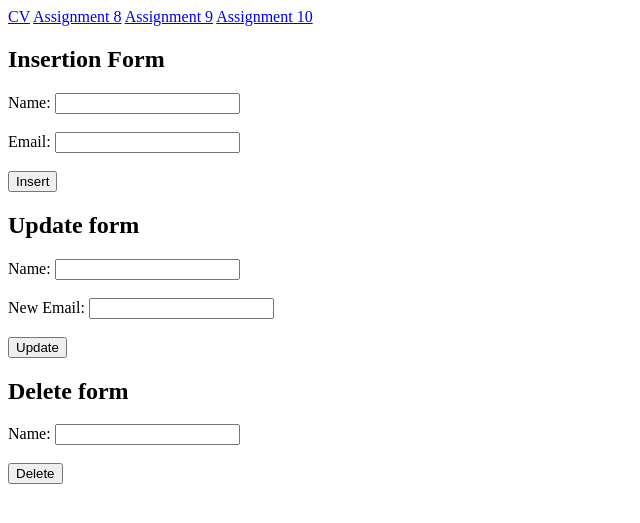
After one commit to sapirshm/SapirArseniWeb, a Flask app: page /assignment10 in a window 1280 px wide. The commit adds this page. Shown: the top 523 px of the page, without its empty margins (0-640 px from the left). Run offline with Flask 2, Linux system fonts and the light colour scheme.

Commit message:
Assignment10

```diff
--- a/flaskProject2/app.py
+++ b/flaskProject2/app.py
@@ -1,8 +1,8 @@
-from flask import Flask, redirect, url_for, render_template, request,session
-
+from flask import Flask, redirect, url_for, render_template, request,session,Blueprint
+from interact_with_DB import interact_db
 
 app = Flask(__name__)
-app.secret_key='123'
+app.secret_key = '123'
 
 users = {'user1': {'name': 'Yossi', 'email': 'yo@gmail.com'},
          'user2': {'name': 'Sapir', 'email': 'sapir@gmail.com'},
@@ -51,3 +51,58 @@ def assignment9_page():
 def logout_func():
     session['username'] = ''
     return render_template('assignment9.html')
+
+
+alert_change = ""
+
+assignment10 = Blueprint('assignment10', __name__, static_folder='static', static_url_path='/', template_folder='templates')
+
+@app.route("/assignment10", methods=['GET', 'POST'])
+def assignment10_page():
+    global  alert_change
+    alert_change = ""
+    return render_template('assignment10.html')
+
+
+app.register_blueprint(assignment10)
+
+# insert
+@app.route('/insert_user', methods=['POST'])
+def insert_user_func():
+    name = request.form['name']
+    email = request.form['email']
+    query = "INSERT INTO users(name, email) VALUES ('%s', '%s')" % (name, email)
+    interact_db(query=query, query_type='commit')
+    global  alert_change
+    alert_change = "The user "+name+" is inserted"
+    return redirect('/user_list')
+
+# update
+@app.route('/update_user', methods=['POST'])
+def update_user_func():
+    name = request.form['name']
+    new_email = request.form['new_email']
+    query = "update users set email = '%s' where name = '%s'" % (new_email, name)
+    interact_db(query=query, query_type='commit')
+    global alert_change
+    alert_change = "The email of the user "+name+" is updated"
+    return redirect('/user_list')
+
+# delete
+@app.route('/delete_user', methods=['POST'])
+def delete_user_func():
+    name = request.form['name']
+    query = "DELETE FROM users WHERE name='%s'" % name
+    interact_db(query, query_type='commit')
+    global  alert_change
+    alert_change = "The user "+name+" was deleted"
+    return redirect('/user_list')
+
+# display
+@app.route('/user_list')
+def user_list_func():
+    query = "select * from users"
+    query_result = interact_db(query=query, query_type='fetch')
+    return render_template('assignment10.html', user_list=query_result,  alert_change= alert_change)
+if __name__ == '__main__':
+    app.run(debug=True)
--- /dev/null
+++ b/flaskProject2/templates/assignment10.html
@@ -0,0 +1,42 @@
+<!DOCTYPE html>
+<html lang="en">
+<head>
+    <meta charset="UTF-8">
+    <title>Assignment 10</title>
+</head>
+<body>
+  {% include('menu.html') %}
+<h2> Insertion Form </h2>
+<form action="/insert_user" method="POST">
+        Name: <input name="name" type="text">  <br><br>
+        Email: <input name="email" type="email"><br><br>
+        <input type="submit" name ="submit" value ="Insert">
+    </form>
+
+<h2>Update form</h2>
+    <form action="/update_user" method="POST">
+        Name: <input name="name" type="text"> <br><br>
+        New Email: <input name="new_email" type="email"> <br><br>
+        <input type="submit" value="Update">
+    </form>
+        <h2>Delete form</h2>
+        <form action="/delete_user" method="POST">
+            Name: <input name="name" type="text"> <br><br>
+            <input type="submit" value="Delete">
+        </form>
+
+{% if user_list %}
+            <h2>User List:</h2>
+            <ul>
+                {% for user in user_list %}
+                <li>
+                    <b>Name:</b> {{ user.name }}, <b>Email:</b> {{ user.email }}
+                </li>
+                {% endfor %}
+            </ul>
+
+        <p>{{ alert_change }}</p>
+
+        {% endif %}
+</body>
+</html>
--- a/flaskProject2/templates/menu.html
+++ b/flaskProject2/templates/menu.html
@@ -2,4 +2,5 @@
     <a href="/CV">CV</a>
     <a href="/assignment8">Assignment 8</a>
       <a href="/assignment9">Assignment 9</a>
+     <a href="/assignment10">Assignment 10</a>
 </div>
```
Also changed, not shown: flaskProject2/interact_with_DB.py (added, +31 -0 lines).
